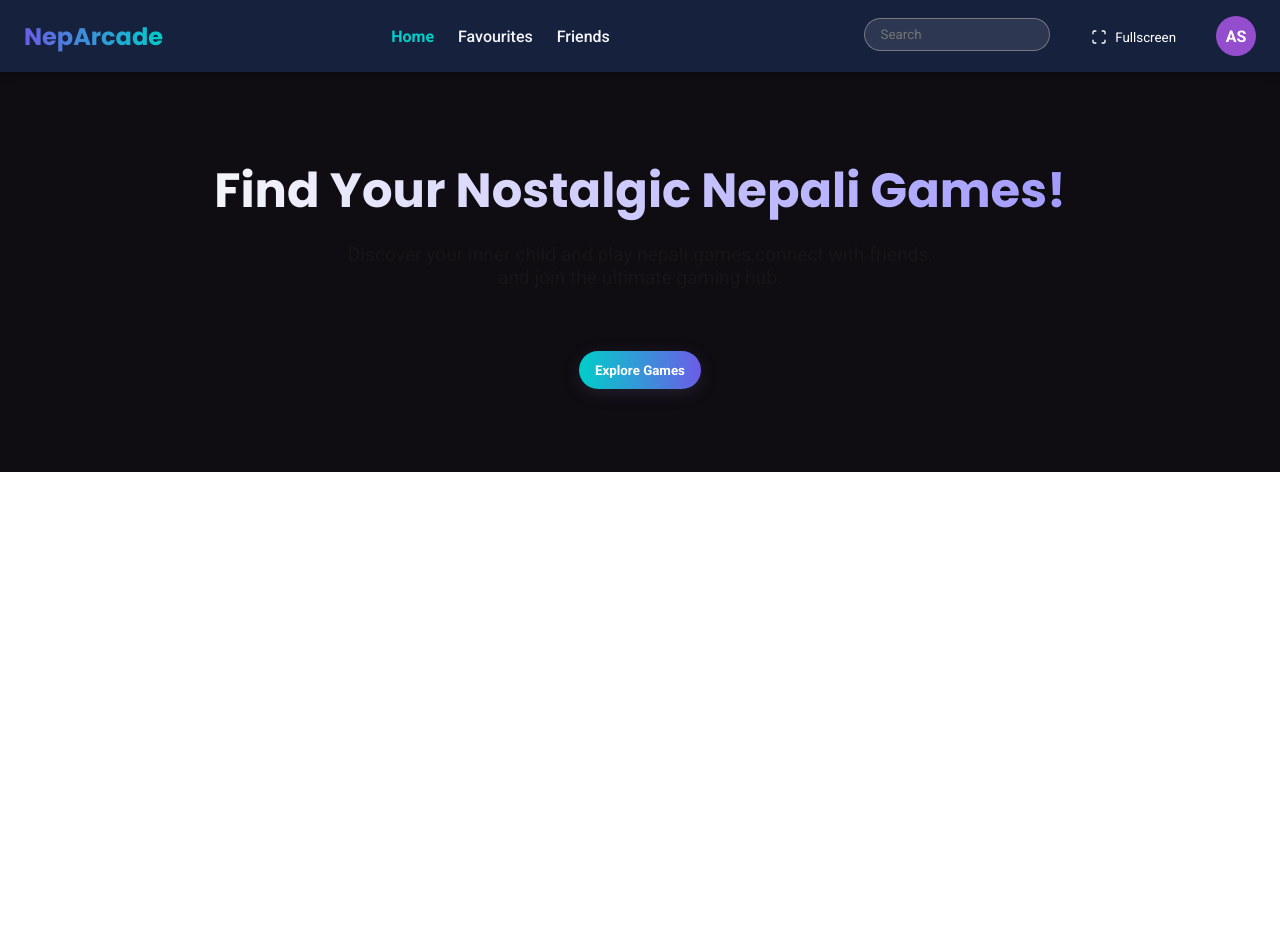
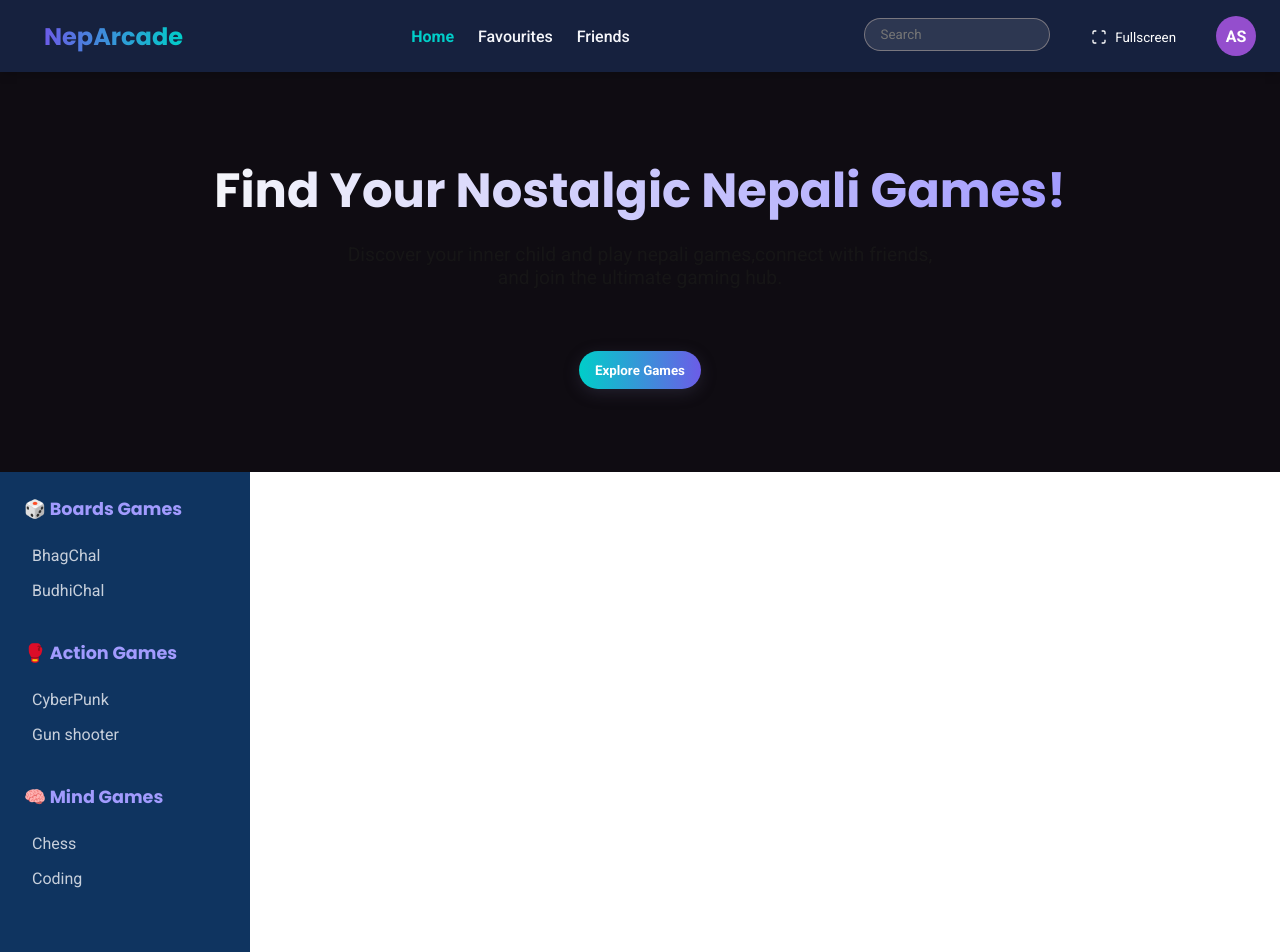
Before and after one commit to Anush980/NepArcade-Nxt, a Next.js app: page / in a window 1280 px wide. Shown: the top 952 px of the page. Before the commit the page ends 800 px from the top, so only its background shows below. Built offline with nearby package versions, Linux system fonts and the light colour scheme.

Commit message:
Minor Issues Fixed
Added:Aside section

```diff
--- a/src/app/components/Navbar/Navbar.css
+++ b/src/app/components/Navbar/Navbar.css
@@ -14,16 +14,19 @@
     justify-content: space-between;
     box-shadow: 0 2px 10px rgba(0, 0, 0, 0.2);
 }
-
+.left{
+    display: flex;
+}
 /* Logo Styles */
-.logo h1 {
+.left .logo h1 {
     font-family: 'Poppins', sans-serif;
     font-size: 1.5rem;
     background: linear-gradient(to right, var(--primary), var(--accent));
     -webkit-background-clip: text;
     background-clip: text;
     color: transparent;
-    margin: 0;
+    margin:0 20px;
+
 }
 
 /* Hamburger Menu (Mobile Only) */
@@ -34,6 +37,7 @@
     cursor: pointer;
     padding: 5px;
     z-index: 1000;
+    padding-top: 8px;
 }
 
 .hamburger span {
--- a/src/app/components/Navbar/Navbar.jsx
+++ b/src/app/components/Navbar/Navbar.jsx
@@ -20,7 +20,8 @@ export default function Navbar() {
         <nav className="navbar">
             <div className="navbar-container">
                 {/* Mobile Hamburger Button */}
-                <div
+               <div className="left">
+                 <div
                     className={`hamburger ${menuOpen ? "open" : ""}`}
                     onClick={toggleMenu}
                     aria-label="Toggle menu"
@@ -34,6 +35,7 @@ export default function Navbar() {
                 <div className="logo">
                     <h1>NepArcade</h1>
                 </div>
+               </div>
 
                 {/* Navigation Links */}
                 <div className={`links ${menuOpen ? "mobile-menu open" : "mobile-menu"}`}>
--- /dev/null
+++ b/src/app/components/SideBar/SideBar.css
@@ -0,0 +1,25 @@
+.sidebar {
+    width: 250px;
+    background-color: #0f3460;
+    padding: 1.5rem;
+    position: sticky;
+    top: 80px;
+    height: calc(100vh - 80px);
+    overflow-y: auto;
+}
+
+@media (max-width: 1024px) {
+    .sidebar {
+        width: 200px;
+    }
+}
+
+@media (max-width: 768px) {
+
+    .sidebar {
+        width: 100%;
+        position: static;
+        height: auto;
+        order: 2;
+    }
+}
--- /dev/null
+++ b/src/app/components/SideBar/SideBar.jsx
@@ -0,0 +1,22 @@
+'use client';
+import { usePathname } from 'next/navigation';
+import Link from 'next/link';
+import './SideBar.css';
+import SideBarSection from './SideBarSection';
+import sidebarlinks from '@/data/sidebarlinks';
+
+
+export default function SideBar() {
+  const pathname = usePathname();
+  return (
+    <aside className="sidebar">
+      {sidebarlinks.map((section) => (
+        <SideBarSection
+          key={section.title}
+          title={section.title}
+          links={section.links}
+        />
+      ))}
+    </aside>
+  );
+}
--- /dev/null
+++ b/src/app/components/SideBar/SideBarSection.css
@@ -0,0 +1,55 @@
+.sidebar-section {
+    margin-bottom: 2rem;
+}
+
+.sidebar-section h3 {
+    font-size: 1.1rem;
+    margin-bottom: 1rem;
+    color: var(--secondary);
+    display: flex;
+    align-items: center;
+    gap: 0.5rem;
+}
+
+.sidebar-section ul {
+    list-style: none;
+}
+
+.sidebar-section li {
+    margin-bottom: 0.5rem;
+}
+
+.sidebar-section span {
+    color: var(--light);
+    text-decoration: none;
+    display: block;
+    padding: 0.5rem;
+    border-radius: 5px;
+    transition: all 0.3s ease;
+    opacity: 0.8;
+}
+
+.sidebar-section span:hover {
+    background-color: rgba(255, 255, 255, 0.1);
+    opacity: 1;
+}
+
+.sidebar-section span:hover {
+    background-color: var(--primary);
+    opacity: 1;
+}
+
+.section-title {
+    font-family: 'Poppins', sans-serif;
+    font-size: 1.8rem;
+    margin-bottom: 1.5rem;
+    display: flex;
+    align-items: center;
+    gap: 1rem;
+}
+
+.section-title::after {
+    content: "";
+    flex: 1;
+    height: 2px;
+}
--- /dev/null
+++ b/src/app/components/SideBar/SideBarSection.jsx
@@ -0,0 +1,24 @@
+'use client';
+import { usePathname } from 'next/navigation';
+import './SideBarSection.css';
+import Link from 'next/link';
+
+export default function SideBarSection({ title,links}) {
+    const pathname = usePathname();
+    return (
+        <div className="sidebar-section">
+            <h3 className='section-title'>{title}</h3>
+            <ul>
+                <li>
+                    {links.map((link) => (
+                        <Link key={link.href} href={link.href}>
+                            <span className={pathname === link.href ? 'active' : ''}>
+                                {link.label}
+                            </span>
+                        </Link>
+                    ))}
+                </li>
+            </ul>
+        </div>
+    );
+}
--- a/src/app/page.js
+++ b/src/app/page.js
@@ -3,6 +3,7 @@ import styles from "./page.module.css";
 import Navbar from "./components/Navbar/Navbar";
 import { use } from "react";
 import Banner from "./components/Banner/Banner";
+import SideBar from "./components/SideBar/SideBar";
 
 
 export default function Home() {
@@ -10,6 +11,7 @@ export default function Home() {
   <>
   <Navbar/>
 <Banner/>
+<SideBar/>
   </>
   );
 }
--- /dev/null
+++ b/src/data/sidebarlinks.js
@@ -0,0 +1,21 @@
+const sidebarlinks=[
+   { title:"🎲 Boards Games",
+    links:[
+        {label: "BhagChal", href: "/categories/board/bhagchal"},
+        {label: "BudhiChal", href: "/categories/board/budhichal"}
+    ],
+   },
+   { title:"🥊 Action Games",
+    links:[
+        {label: "CyberPunk", href: "/categories/action/cyberpunk"},
+        {label: "Gun shooter", href: "/categroies/action/gunShooter"}
+    ],
+   },
+    { title:"🧠 Mind Games",
+    links:[
+        {label: "Chess", href: "/categories/mind/chess"},
+        {label: "Coding", href: "/categroies/mind/coding"}
+    ],
+   },
+]
+export default sidebarlinks;
```
